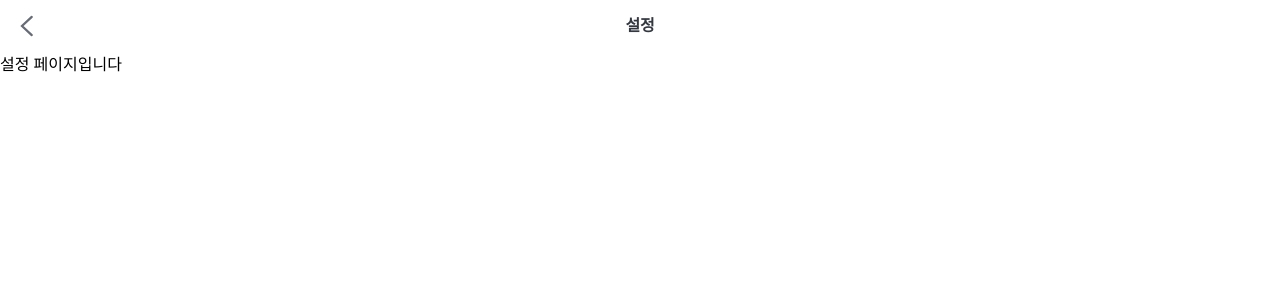
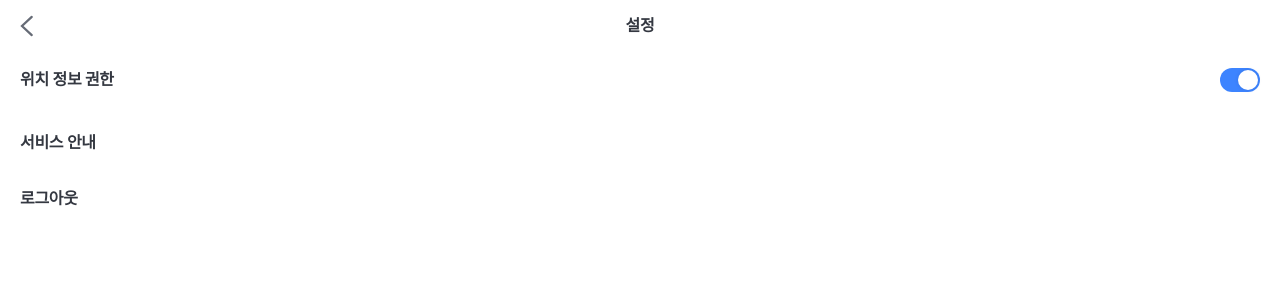
Before and after one commit to Likelion-B2A4/Frontend, a React (Vite) app: page /setting in a window 1280 px wide. Shown: the top 300 px of the page. Built offline with nearby package versions, Linux system fonts and the light colour scheme; a web font is replaced by a local one.

Commit message:
#22 [FEAT] ToggleSwitch 컴포넌트 구현

```diff
--- /dev/null
+++ b/src/components/ToggleSwitch.tsx
@@ -0,0 +1,28 @@
+import React from 'react';
+
+interface ToggleSwitchProps extends React.IframeHTMLAttributes<HTMLInputElement> {
+  checked?: boolean;
+  onChange?: (event: React.ChangeEvent<HTMLInputElement>) => void;
+  id: string;
+}
+
+const ToggleSwitch = ({ id, checked, onChange, ...rest }: ToggleSwitchProps) => {
+  return (
+    <div>
+      <label htmlFor={id} className="relative inline-flex items-center cursor-pointer">
+        <input
+          type="checkbox"
+          id={id}
+          className="sr-only peer"
+          checked={checked}
+          onChange={onChange}
+          {...rest}
+        />
+        <div className="w-[40px] h-[24px] bg-[#E2E4E8] relative rounded-full peer-checked:bg-[#3D84FF]"></div>
+        <div className="absolute top-[2px] left-[2px] w-[20px] h-[20px] bg-white rounded-full transition-transform peer-checked:translate-x-[16px] shadow-[0_0_4px_0_rgba(0,0,0,0.10)]"></div>
+      </label>
+    </div>
+  );
+};
+
+export default ToggleSwitch;
--- a/src/pages/Setting.tsx
+++ b/src/pages/Setting.tsx
@@ -1,11 +1,27 @@
 import Topbar from '../layouts/Topbar';
+import { topHeader } from '../styles/typography';
+import ToggleSwitch from '../components/ToggleSwitch';
+import { useState, type ReactEventHandler } from 'react';
 
 const Setting = () => {
+  const [isOn, setIsOn] = useState(true);
+
+  const handleChange = (e: React.ChangeEvent<HTMLInputElement>) => {
+    setIsOn(e.target.checked);
+  };
+
   return (
     <div>
       <Topbar title="설정" type="header" />
-
-      <div>설정 페이지입니다</div>
+      {/* body */}
+      <div style={topHeader}>
+        <div className="flex flex-row justify-between py-[16px] px-[20px]">
+          <div className="">위치 정보 권한</div>
+          <ToggleSwitch id="location" checked={isOn} onChange={handleChange} />
+        </div>
+        <div className="py-[16px] px-[20px]">서비스 안내</div>
+        <div className="py-[16px] px-[20px]">로그아웃</div>
+      </div>
     </div>
   );
 };
```
